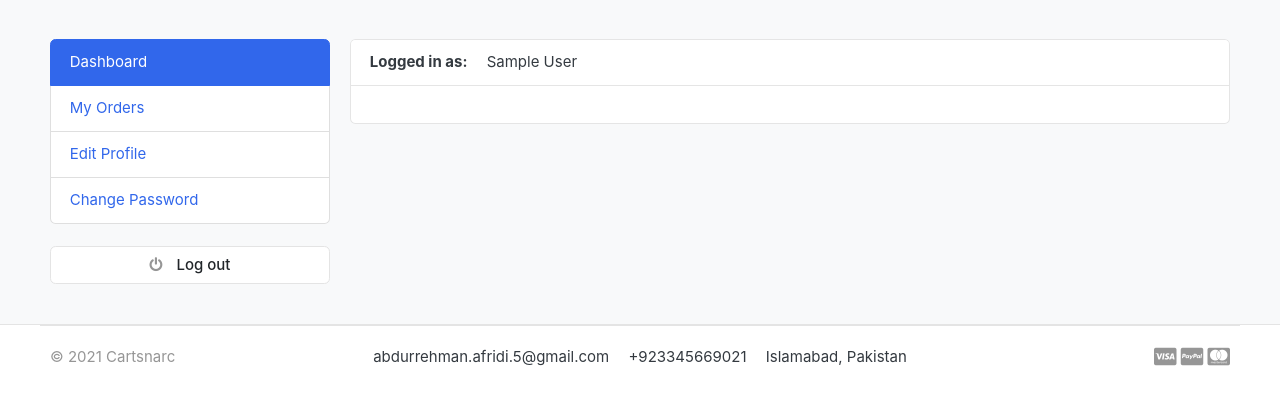
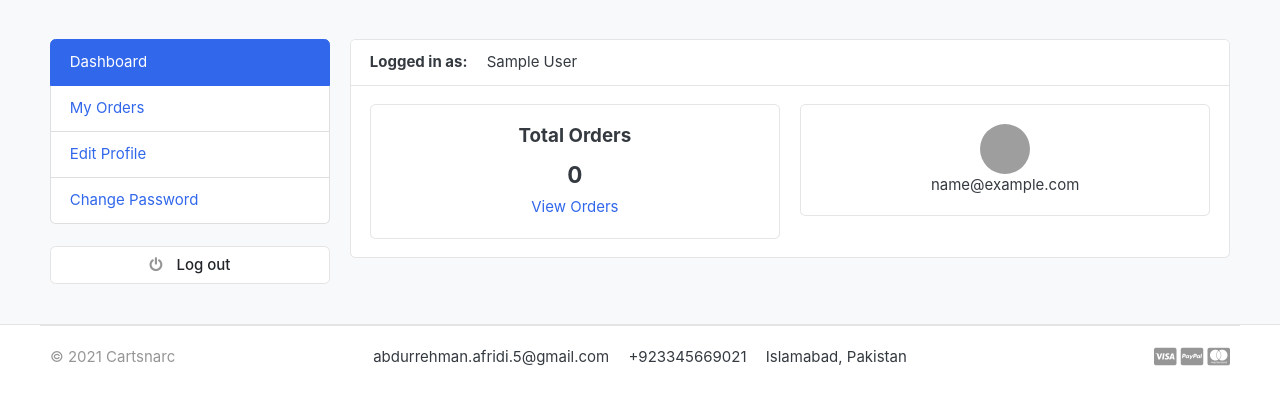
Before and after one commit to therealabdi2/cartsnarc-django, a Django app: page /accounts/ in a window 1280 px wide. Shown: the part 119-524 px from the top of the page. Run offline with Django 3.2, Linux system fonts and the light colour scheme; the visitor is signed in with stand-in values (Sample User, id 1); data that the repository does not hold is empty; some libraries are stand-ins or nearby versions; some web fonts are replaced; grey boxes are pictures that could not be loaded.

Commit message:
add order count function and add it to dashboard.html

```diff
--- a/accounts/views.py
+++ b/accounts/views.py
@@ -14,6 +14,7 @@ from django.utils.http import urlsafe_base64_encode, urlsafe_base64_decode
 
 from carts.models import Cart, CartItem
 from carts.views import _cart_id
+from orders.models import Order
 from .forms import RegistrationForm
 from .models import Account
 
@@ -170,7 +171,13 @@ def activate(request, uidb64, token):
 
 @login_required()
 def dashboard(request):
-    return render(request, 'accounts/dashboard.html')
+    orders = Order.objects.order_by('-created_at').filter(user_id=request.user.id, is_ordered=True)
+    orders_count = orders.count()
+    context = {
+        'orders_count': orders_count,
+
+    }
+    return render(request, 'accounts/dashboard.html', context=context)
 
 
 def forgotPassword(request):
--- a/templates/accounts/dashboard.html
+++ b/templates/accounts/dashboard.html
@@ -17,7 +17,24 @@
 		</header>
 		<div class="card-body">
 			<div class="row">
-
+                <div class="col-md-6">
+                    <div class="card" style="text-align: center">
+                        <div class="card-body">
+                            <h5 class="card-title">Total Orders</h5>
+                            <h4>{{ orders_count }}</h4>
+                            <a href="">View Orders</a>
+                        </div>
+                    </div>
+                </div>
+                <div class="col-md-6">
+                    <div class="card" style="text-align: center">
+                        <div class="card-body">
+                            <img src="https://www.w3schools.com/howto/img_avatar2.png" alt="User Profile Picture" width="50" height="50" style="border-radius: 50%">
+                            <p class="mb-0">{{ user.email }}</p>
+                            <p>{{ user.phone_number }}</p>
+                        </div>
+                    </div>
+                </div>
 
 			</div> <!-- row.// -->
 		</div> <!-- card-body .// -->
```
